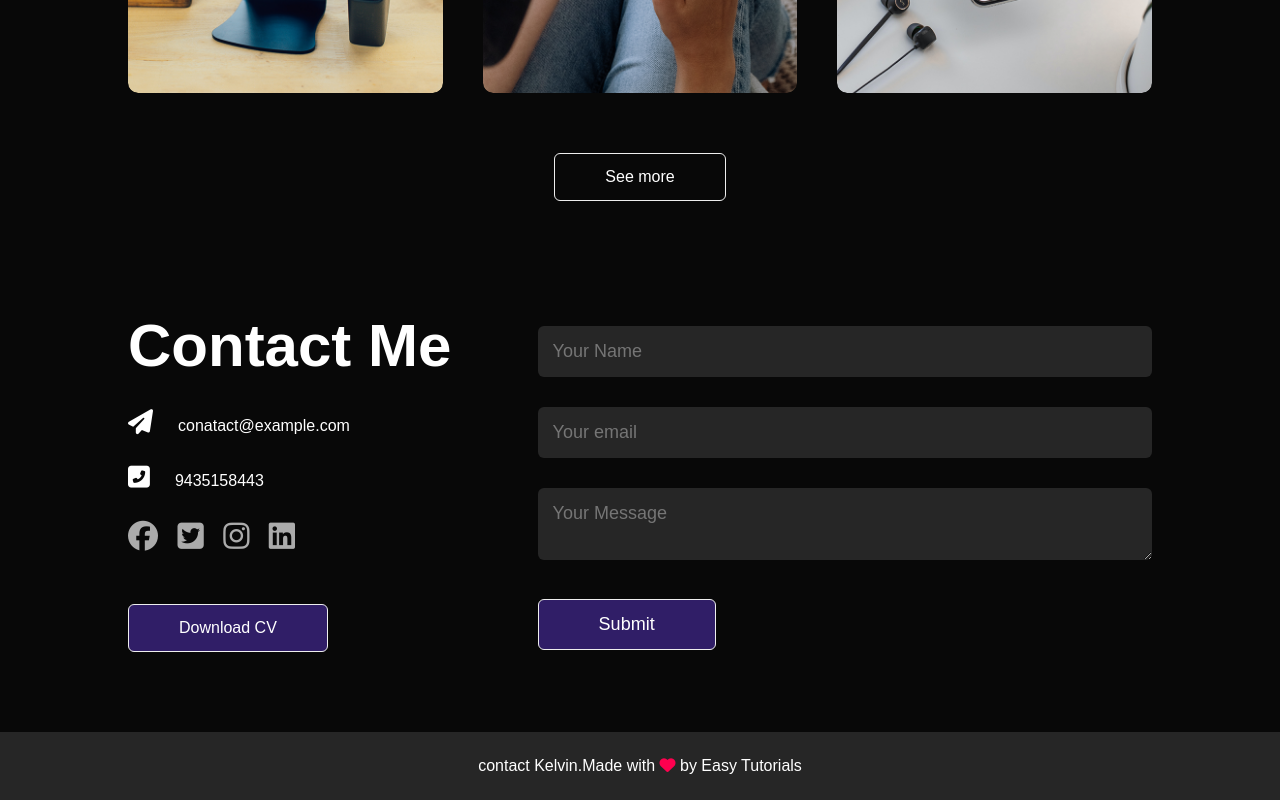
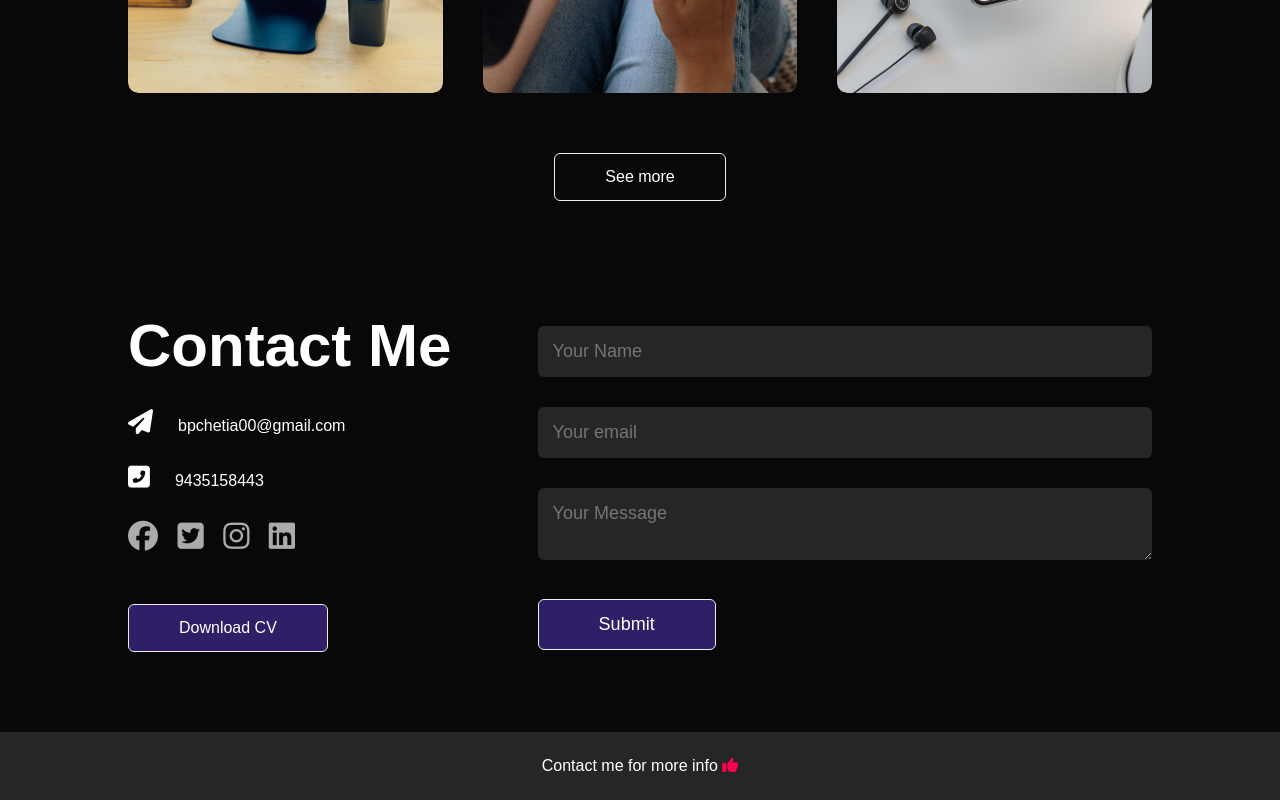
Before and after one commit to bibhuti02/mypage, a plain HTML site: page index.html in a window 1280 px wide. Shown: the part 2393-3193 px from the top of the page. Drawn offline with Linux system fonts and the light colour scheme.

Commit message:
Changes in index.html

```diff
--- a/calculator.css
+++ b/calculator.css
@@ -39,7 +39,7 @@ input{
 }
 
 input::placeholder{
-    /* color: #ffffff; */
+    color: #0e0d0d;
 }
 
 button{
--- a/index.html
+++ b/index.html
@@ -154,7 +154,7 @@
             <div class="row">
                 <div class="contact-left">
                  <h1 class="sub-title">Contact Me</h1>
-                 <p><i class="fas fa-paper-plane"></i>conatact@example.com</p>
+                 <p><i class="fas fa-paper-plane"></i>bpchetia00@gmail.com</p>
                  <p><i class="fas fa-phone-square-alt" style="margin-bottom: 30px;"></i>9435158443</p>
                  <div class="social-icons">
                   <a href="https://facebook.com/"><i class="fab fa-facebook"></i></a>
@@ -180,7 +180,7 @@
 
         </div>
        <div class="copyright">
-        <p>contact Kelvin.Made with <i class="fa-solid fa-heart"></i> by Easy Tutorials</p>
+        <p>Contact me for more info <i class="fa fa-thumbs-up"></i></p>
        </div>
     </div>
 
```
